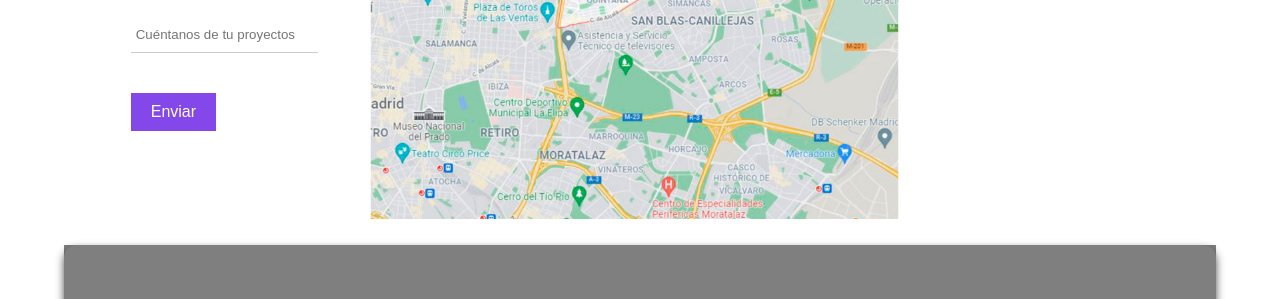
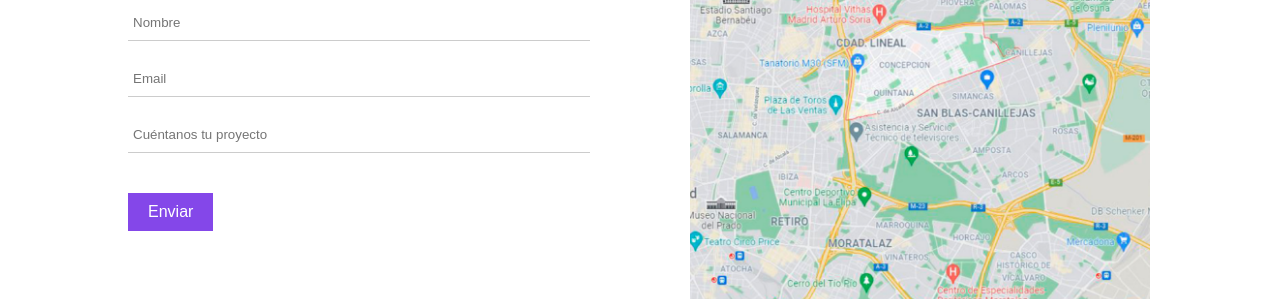
Before and after one commit to micaelaalvarezj/project-promo-55-module-1-team-3, a website built with Vite: page src/page-contact.html in a window 1280 px wide. Shown: the part 303-602 px from the top of the page. Built offline with nearby package versions, Linux system fonts and the light colour scheme; files whose address does not match are found by name.

Commit message:
formulario listo

```diff
--- a/src/page-contact.html
+++ b/src/page-contact.html
@@ -21,7 +21,7 @@
         <div class="form">
           <div class="title-form-button">
             <div class="form__title">
-              <h1>Te interesa?<br />hablanos</h1>
+              <h1>Te interesa?<br />háblanos</h1>
             </div>
             <div class="form__block">
               <form method="post" action="/" class="container__form">
@@ -40,7 +40,7 @@
                 <input
                   type="text"
                   name="text"
-                  placeholder="Cuéntanos de tu proyectos"
+                  placeholder="Cuéntanos tu proyecto"
                   id="text"
                 />
                 <div class="button__contact">
--- a/src/scss/layout/_page-contact.scss
+++ b/src/scss/layout/_page-contact.scss
@@ -7,6 +7,7 @@
 
 .form {
   width: 80%;
+  margin-bottom: 20px;
 }
 
 h1 {
@@ -41,12 +42,26 @@
   .form {
     display: flex;
     flex-direction: row;
+    /*justify-content: center;*/
+    align-items: center;
+    gap: 100px;
+    margin: 100px;
   }
 
   .title-form-button {
     display: flex;
     flex-direction: column;
-    align-items: center;
-    margin-right: 50px;
+    justify-content: center;
+    align-items: left;
+    width: 50%;
+  }
+
+  .image-form {
+    width: 50%;
+    img {
+    width: 460px;
+    height: 430px;
+    object-fit: cover;
+    }
   }
 }
--- a/src/scss/layout/_section2.scss
+++ b/src/scss/layout/_section2.scss
@@ -1,3 +1,8 @@
+a {
+    text-decoration: none;
+    color:#f5f5f5;
+}
+
 .second_section {
     background-color: #8447e9;
     display: flex;
@@ -78,9 +83,7 @@
     color: #bdb0ec;
     border-color: #bdb0ec;
     padding: 25px;
-
 }
-
 
 
 @media screen and (min-width: 1200px) {
```
Also changed, not shown: src/partials/section2.html (+1 -1 lines).
